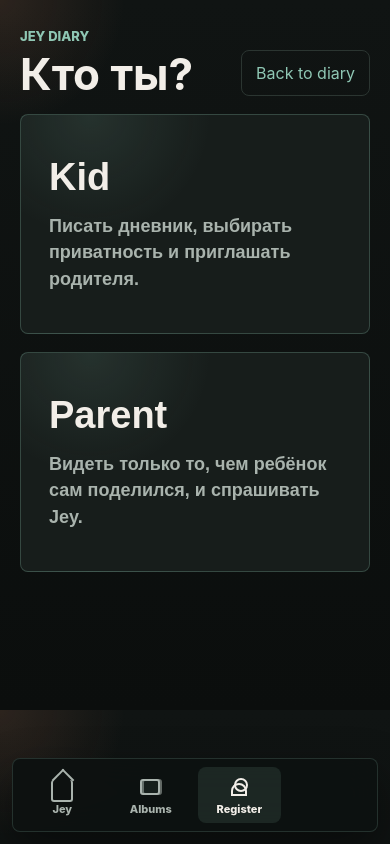
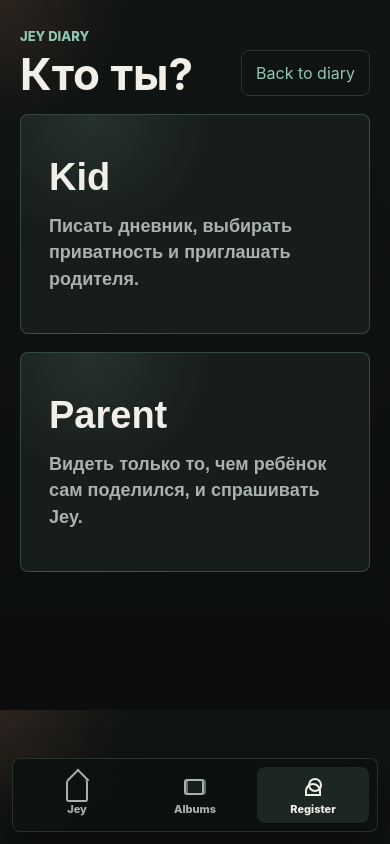
Before and after one commit to sultan931/raim, a React (Vite) app: page /register in a window 390 px wide. Built offline with nearby package versions, Linux system fonts and the light colour scheme; no server answers.

Commit message:
Align mobile bottom navigation

```diff
--- a/src/components/MobileBottomNav.css
+++ b/src/components/MobileBottomNav.css
@@ -14,7 +14,7 @@
     left: 12px;
     z-index: 15;
     display: grid;
-    grid-template-columns: repeat(4, 1fr);
+    grid-template-columns: repeat(3, 1fr);
     gap: 6px;
     padding: 8px;
     padding-bottom: calc(8px + env(safe-area-inset-bottom));
@@ -23,6 +23,18 @@
     background: rgba(13, 17, 16, 0.94);
     box-shadow: 0 18px 46px rgba(0, 0, 0, 0.4);
     backdrop-filter: blur(16px);
+  }
+
+  .mobile-bottom-nav--2 {
+    grid-template-columns: repeat(2, 1fr);
+  }
+
+  .mobile-bottom-nav--3 {
+    grid-template-columns: repeat(3, 1fr);
+  }
+
+  .mobile-bottom-nav--4 {
+    grid-template-columns: repeat(4, 1fr);
   }
 
   .mobile-bottom-nav__item {
--- a/src/components/MobileBottomNav.tsx
+++ b/src/components/MobileBottomNav.tsx
@@ -27,7 +27,10 @@ export function MobileBottomNav() {
   if (isLoading) return null;
 
   return (
-    <nav className="mobile-bottom-nav" aria-label="Mobile navigation">
+    <nav
+      className={`mobile-bottom-nav mobile-bottom-nav--${navItems.length}`}
+      aria-label="Mobile navigation"
+    >
       {navItems.map((item) => {
         const isActive = item.href === location;
 
```
